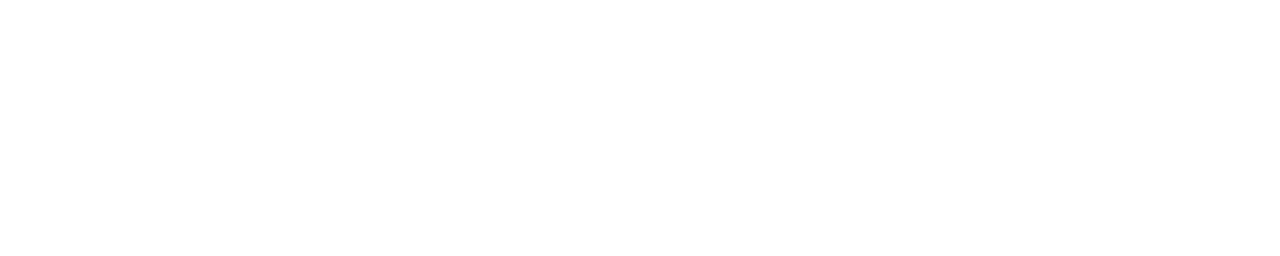
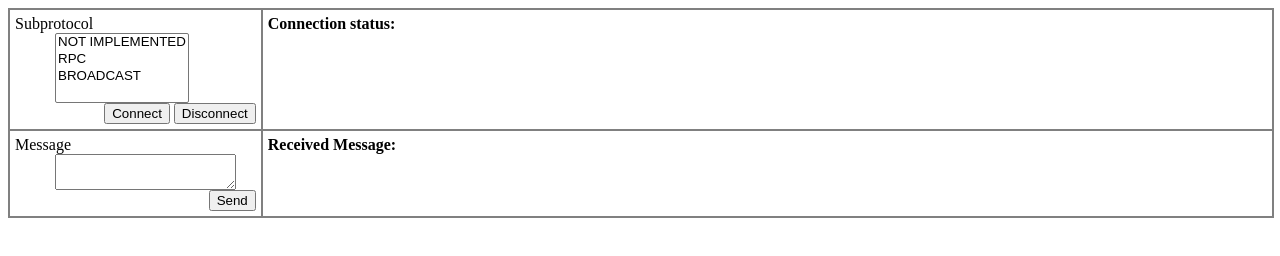
Before and after one commit to recitativo/innocence-chi, a website: page example/ws.html in a window 1280 px wide. Drawn offline with Linux system fonts and the light colour scheme.

Commit message:
Support message processing by subprotocol plugin
Also, improve example page.

```diff
--- a/example/ws.html
+++ b/example/ws.html
@@ -1,26 +1,123 @@
 <html>
 <head>
 <script>
-  var message;
-  var ws = new WebSocket("wss://192.168.100.12:8000", ["not_implemented_subprotocol", "broadcast"]);
+var ws, connection, logs, btConnect, btDisconnect;
+window.onload = function () {
+  connection = document.getElementById("connection");
+  logs = document.getElementById("logs");
+  btConnect = document.getElementById("connect");
+  btDisconnect = document.getElementById("disconnect");
+};
+
+function connect() {
+  // clear connection status and messages
+  connection.innerText = "";
+  logs.innerText = "";
+
+  var subprotocols = [];
+  var opts = document.getElementById("subprotocol").selectedOptions;
+  for(idx = 0; idx < opts.length; idx++) {
+    subprotocols.push(opts[idx].value);
+  }
+
+  ws = new WebSocket("wss://" + location.host, subprotocols);
   // event emmited when connected
   ws.onopen = function () {
-    console.log("websocket is connected with " + ws.protocol);
-    // sending a send event to websocket server
-    ws.send("Hello");
+    connection.innerText =
+      "WebSocket connection was requested with subprotocol \"" + subprotocols.join("\", \"") + "\"\n" +
+      "Then WebSocket is connected with subprotocol \"" + ws.protocol + "\"";
+    btConnect.disabled = true;
+    btDisconnect.disabled = false;
   }
   // event emmited when receiving message
   ws.onmessage = function (ev) {
     console.log(ev);
     var reader = new FileReader();
     reader.addEventListener("loadend", function() {
-      document.getElementById("msg").innerText = reader.result;
+      logs.innerText = logs.innerText + reader.result + "\n";
     });
     reader.readAsText(ev.data);
   }
+  // closed
+  ws.onclose = function (ev) {
+    connection.innerText += "\nClosed.";
+    btConnect.disabled = false;
+    btDisconnect.disabled = true;
+  }
+}
+
+function disconnect() {
+  if (ws) ws.close();
+}
+
+function send() {
+  if (ws && ws.readyState === WebSocket.OPEN) {
+    var message = document.getElementById("message").value;
+    ws.send(message);
+  } else {
+    logs.innerText = "NOT CONNECTED. CONNECT TO WEBSOCKET SERVER AT FIRST.";
+  }
+}
 </script>
+<style>
+  .table {
+    display: table;
+    border: 1px solid gray;
+    width: 100%;
+  }
+  .row {
+    display: table-row;
+  }
+  .cell {
+    display: table-cell;
+    padding: 5px;
+    border: 1px solid gray;
+  }
+  .operation {
+    width: 20%;
+  }
+  .log {
+    width: 80%;
+  }
+</style>
 </head>
 <body>
-  <div id="msg"></div>
+  <div class="table">
+    <div class="row">
+      <div class="cell operation">
+        <dt>Subprotocol</dt>
+        <dd>
+          <select multiple id="subprotocol">
+            <option value="not_implemented">NOT IMPLEMENTED</option>
+            <option value="rpc">RPC</option>
+            <option value="broadcast">BROADCAST</option>
+          </select>
+        </dd>
+        <div style="float: right">
+          <button id="connect" onclick="connect()">Connect</button>
+          <button id="disconnect" onclick="disconnect()">Disconnect</button>
+        </div>
+      </div>
+      <div class="cell log">
+        <h4>Connection status:</h4>
+        <pre id="connection"></pre>
+      </div>
+    </div>
+    <div class="row">
+      <div class="cell">
+        <dt>Message</dt>
+        <dd>
+          <textarea id="message"></textarea>
+        </dd>
+        <div style="float: right">
+          <button onclick="send()">Send</button>
+        </div>
+      </div>
+      <div class="cell">
+        <h4>Received Message:</h4>
+        <pre id="logs"></pre>
+      </div>
+    </div>
+  </div>
 </body>
 </html>
--- a/plugins/broadcast/broadcast.js
+++ b/plugins/broadcast/broadcast.js
@@ -1,13 +1,17 @@
 /**
  * Broadcast Subprotocol
  *
- * This subprotocol plugin broadcasts all messages to all client which uses "broadcast" subprotocol.
+ * This subprotocol plugin broadcasts all messages to all client which uses
+ * "broadcast" subprotocol including sender.
  */
 
 const url = require("url");
 const uuid = require('uuid');
 
 module.exports = {
+  init: () => {
+    // noop
+  },
   handleProtocol: (req) => {
     return url.format({protocol: "broadcast", host: "broadcast", pathname: "/", auth: uuid.v4()});
   },
```
Also changed, not shown: innocence-chi.js (+35 -6 lines), plugins/rpc/rpc.js (added, +26 -0 lines), README.md.
